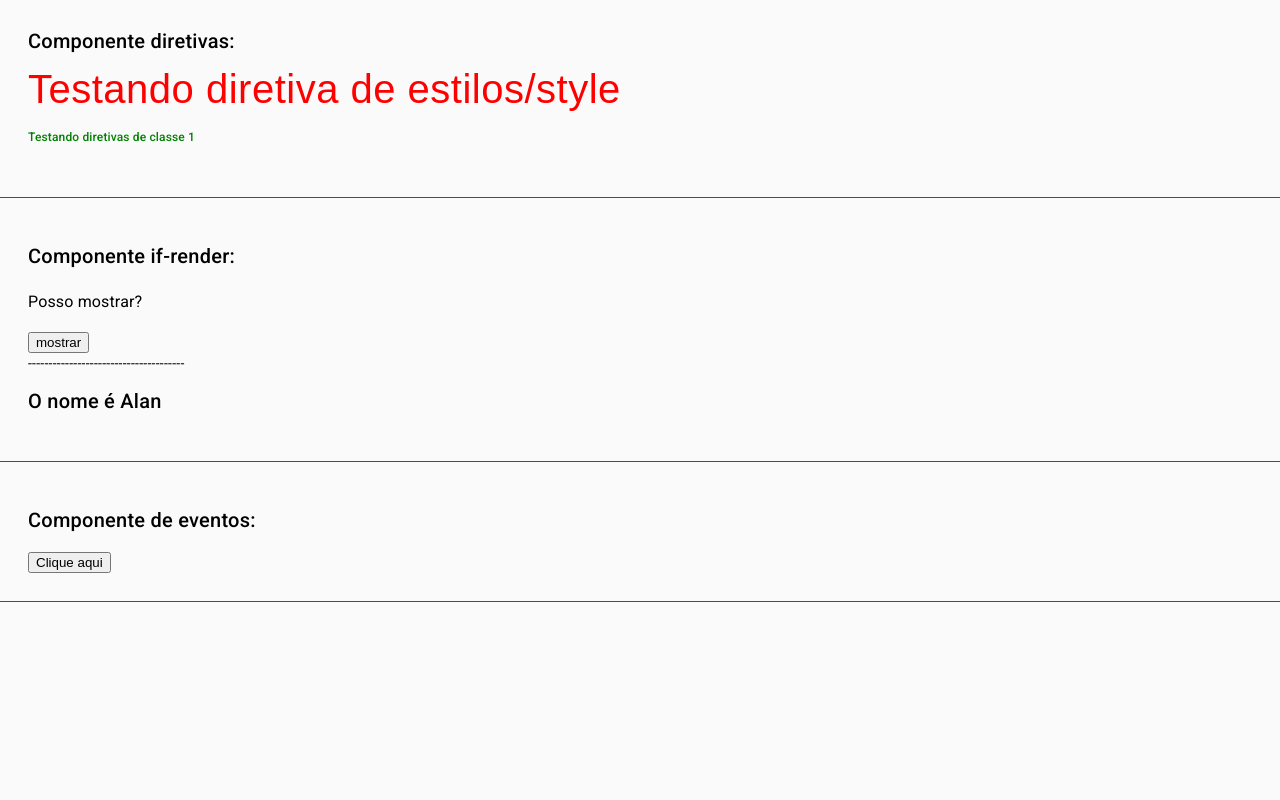
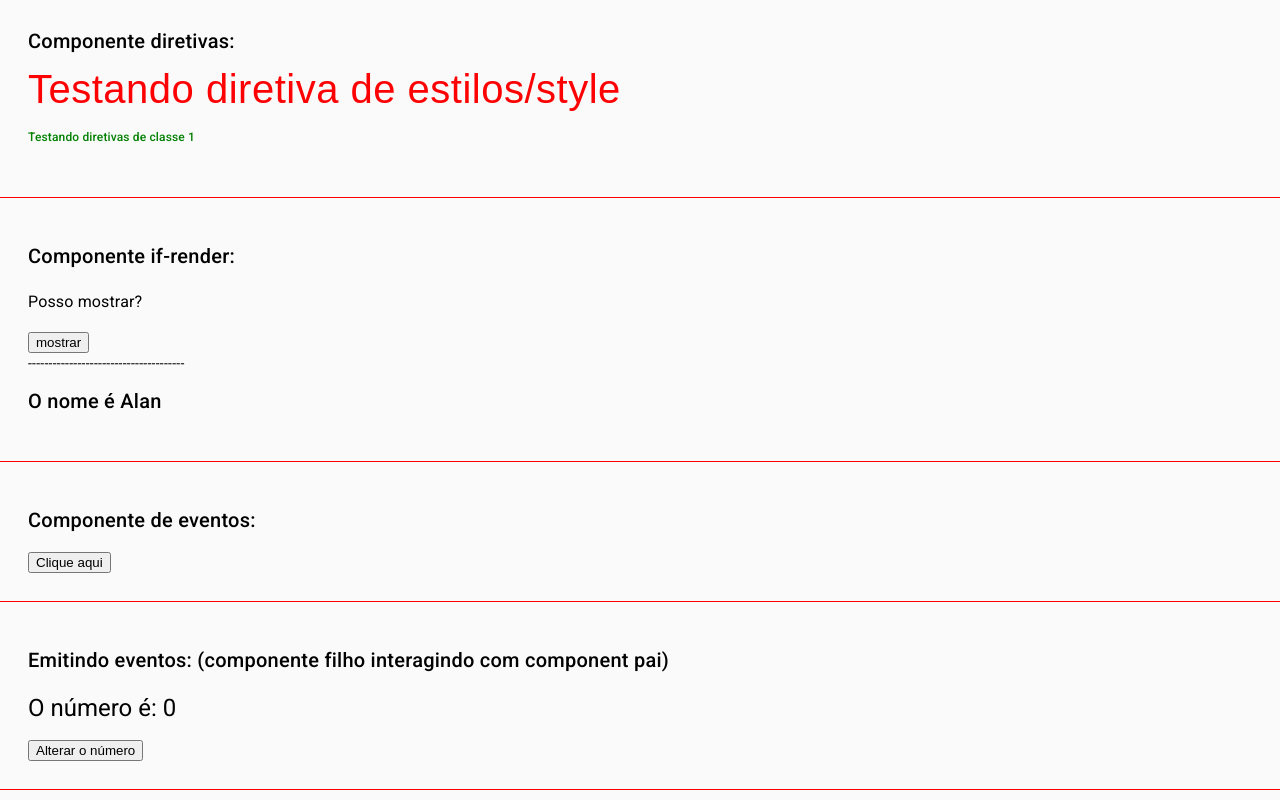
Before and after one commit to Alan-LR/Angular-com-Matheus-Battisti, an Angular app: page / in a window 1280 px wide. Shown: the part 458-1258 px from the top of the page. Built offline with nearby package versions, Linux system fonts and the light colour scheme.

Commit message:
Aula 11 Emitindo eventos

```diff
--- a/src/app/app.component.html
+++ b/src/app/app.component.html
@@ -23,3 +23,8 @@
     <h2>Componente de eventos:</h2>
     <app-eventos></app-eventos>
 </div>
+
+<div class="aulas">
+    <h2>Emitindo eventos: (componente filho interagindo com component pai)</h2>
+    <app-emitter></app-emitter>
+</div>
--- a/src/app/app.module.ts
+++ b/src/app/app.module.ts
@@ -9,6 +9,8 @@
 import { DirectivesComponent } from './components/directives/directives.component';
 import { IfRenderComponent } from './components/if-render/if-render.component';
 import { EventosComponent } from './components/eventos/eventos.component';
+import { EmitterComponent } from './components/emitter/emitter.component';
+import { ChangeNumberComponent } from './components/change-number/change-number.component';
 
 @NgModule({
   declarations: [
@@ -17,7 +19,9 @@
     ParentDataComponent,
     DirectivesComponent,
     IfRenderComponent,
-    EventosComponent
+    EventosComponent,
+    EmitterComponent,
+    ChangeNumberComponent
   ],
   imports: [
     BrowserModule,
--- /dev/null
+++ b/src/app/components/change-number/change-number.component.html
@@ -0,0 +1 @@
+<button (click)="handleClick()">Alterar o número</button>
--- /dev/null
+++ b/src/app/components/change-number/change-number.component.ts
@@ -0,0 +1,16 @@
+import { Component, Output, EventEmitter } from '@angular/core';
+
+@Component({
+  selector: 'app-change-number',
+  templateUrl: './change-number.component.html',
+  styleUrls: ['./change-number.component.scss']
+})
+export class ChangeNumberComponent {
+
+  @Output() changeNumber: EventEmitter<any> = new EventEmitter();
+
+  handleClick(){
+    this.changeNumber.emit();
+  }
+
+}
--- /dev/null
+++ b/src/app/components/emitter/emitter.component.html
@@ -0,0 +1,4 @@
+<div>
+    <h1>O número é: {{ numero }}</h1>
+    <app-change-number (changeNumber)="onChangeNumber()"></app-change-number>
+</div>
--- /dev/null
+++ b/src/app/components/emitter/emitter.component.ts
@@ -0,0 +1,16 @@
+import { Component } from '@angular/core';
+
+@Component({
+  selector: 'app-emitter',
+  templateUrl: './emitter.component.html',
+  styleUrls: ['./emitter.component.scss']
+})
+export class EmitterComponent {
+
+  numero: number = 0;
+
+  onChangeNumber(){
+   this.numero = Math.floor(Math.random() * 10);
+  }
+
+}
```
Also changed, not shown: src/app/components/change-number/change-number.component.scss (added), src/app/components/emitter/emitter.component.scss (added).
